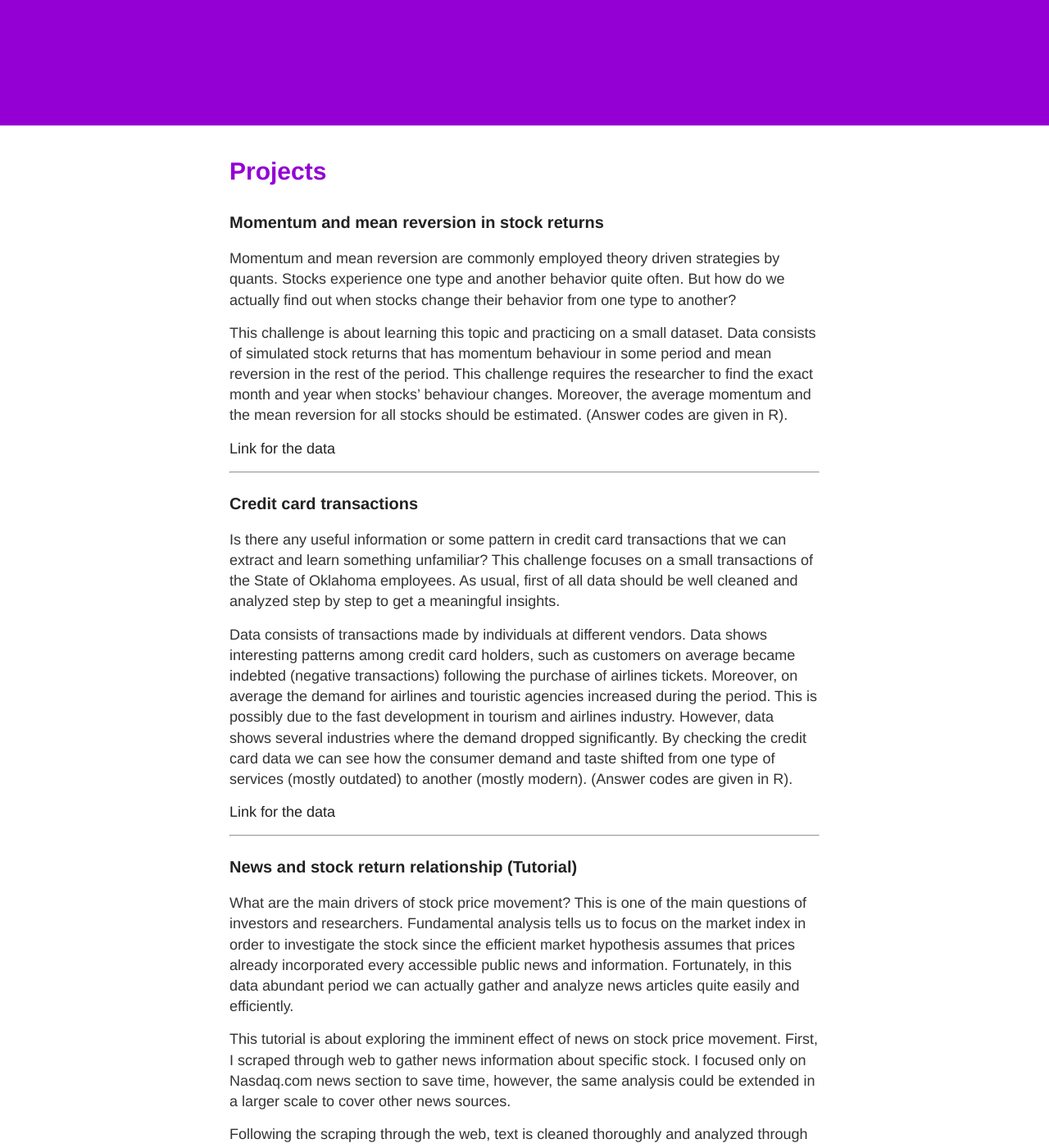
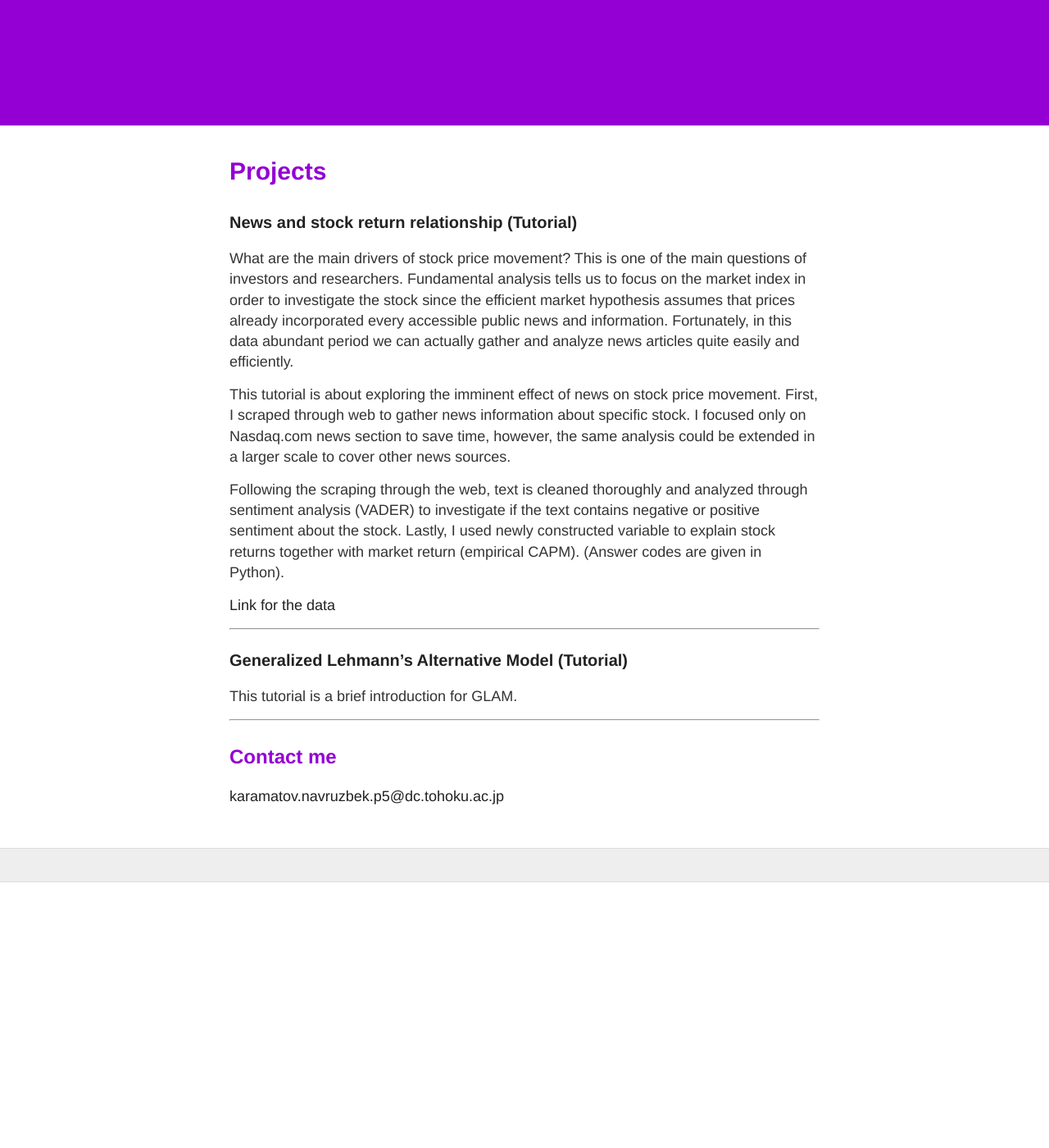
Before and after one commit to navruzbek1992/data_challenge, a Jekyll site: the page built from projects.md, in a window 1280 px wide and 1400 px high, scrolled down 490 px. Shown: the whole window at 82% size. Built offline with Jekyll 4.4.1, drawn with Linux system fonts in a browser that asks for light colours; nearby versions of some CDN libraries; after the commit the page ends 1566 px from its top, so only the background shows below that.

Commit message:
Update projects.md

```diff
--- a/projects.md
+++ b/projects.md
@@ -3,26 +3,6 @@ layout: page
 title: Projects
 permalink: /projects/
 ---
-
-### [Momentum and mean reversion in stock returns](/projects/project1.nb.html)
-
-Momentum and mean reversion are commonly employed theory driven strategies by quants. Stocks experience one type and another behavior quite often. But how do we actually find out when stocks change their behavior from one type to another?
-
-This challenge is about learning this topic and practicing on a small dataset. Data consists of simulated stock returns that has momentum behaviour in some period and mean reversion in the rest of the period. This challenge requires the researcher to find the exact month and year when stocks' behaviour changes. Moreover, the average momentum and the mean reversion for all stocks should be estimated. (Answer codes are given in R).
-
-[Link for the data](https://navruzbek1992.github.io/stock-return-analysis/returns_20181228.csv)
-
-***
-
-### [Credit card transactions](/projects/project2.nb.html)
-
-Is there any useful information or some pattern in credit card transactions that we can extract and learn something unfamiliar? This challenge focuses on a small transactions of the State of Oklahoma employees. As usual, first of all data should be well cleaned and analyzed step by step to get a meaningful insights.
-
-Data consists of transactions made by individuals at different vendors. Data shows interesting patterns among credit card holders, such as customers on average became indebted (negative transactions) following the purchase of airlines tickets. Moreover, on average the demand for airlines and touristic agencies increased during the period. This is possibly due to the fast development in tourism and airlines industry. However, data shows several industries where the demand dropped significantly. By checking the credit card data we can see how the consumer demand and taste shifted from one type of services (mostly outdated) to another (mostly modern). (Answer codes are given in R).
-
-[Link for the data](https://navruzbek1992.github.io/stock-return-analysis/res_purchase_2014.csv)
-
-***
 
 ### [News and stock return relationship (Tutorial)](/projects/news_and_boeing_stocks.html)
 
```
